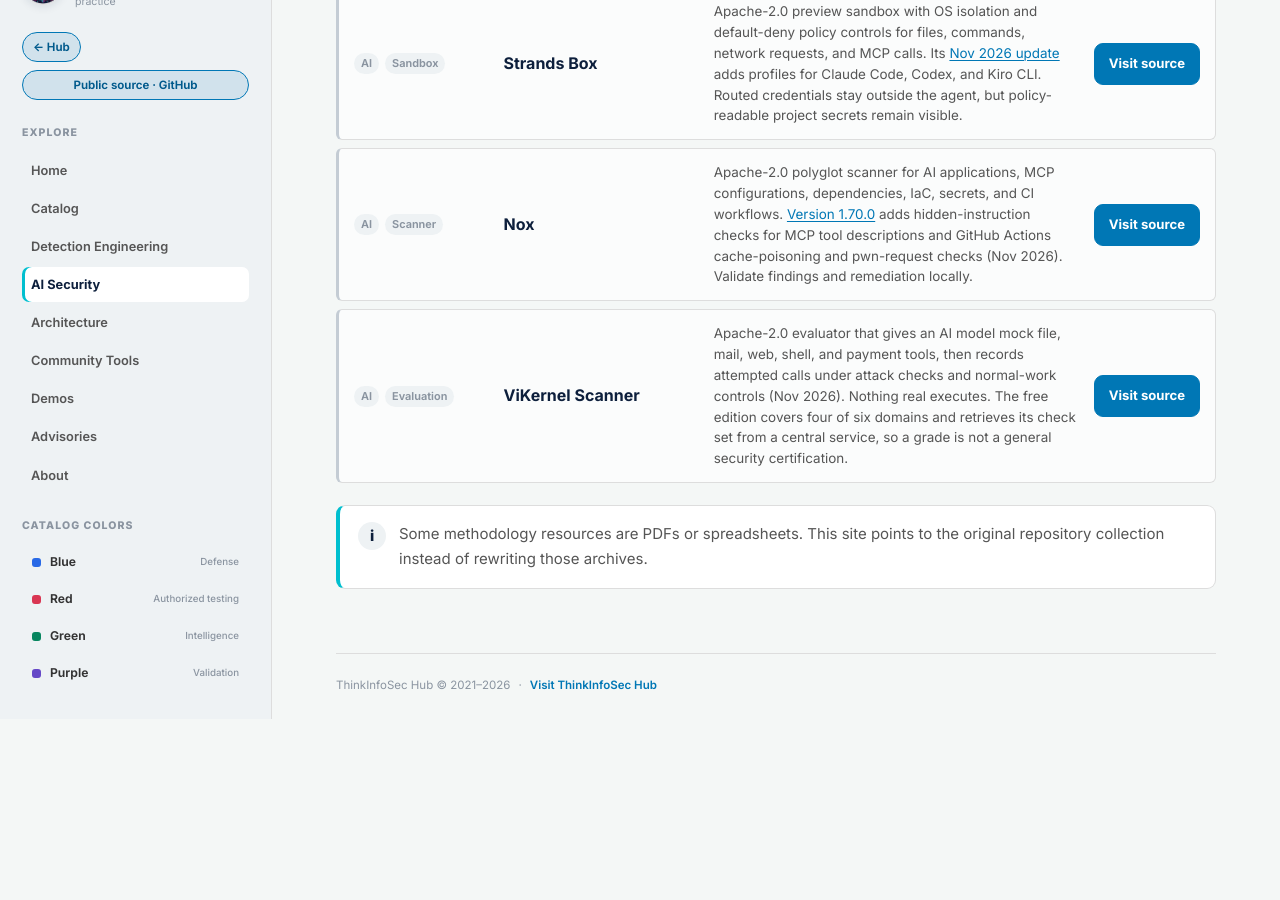
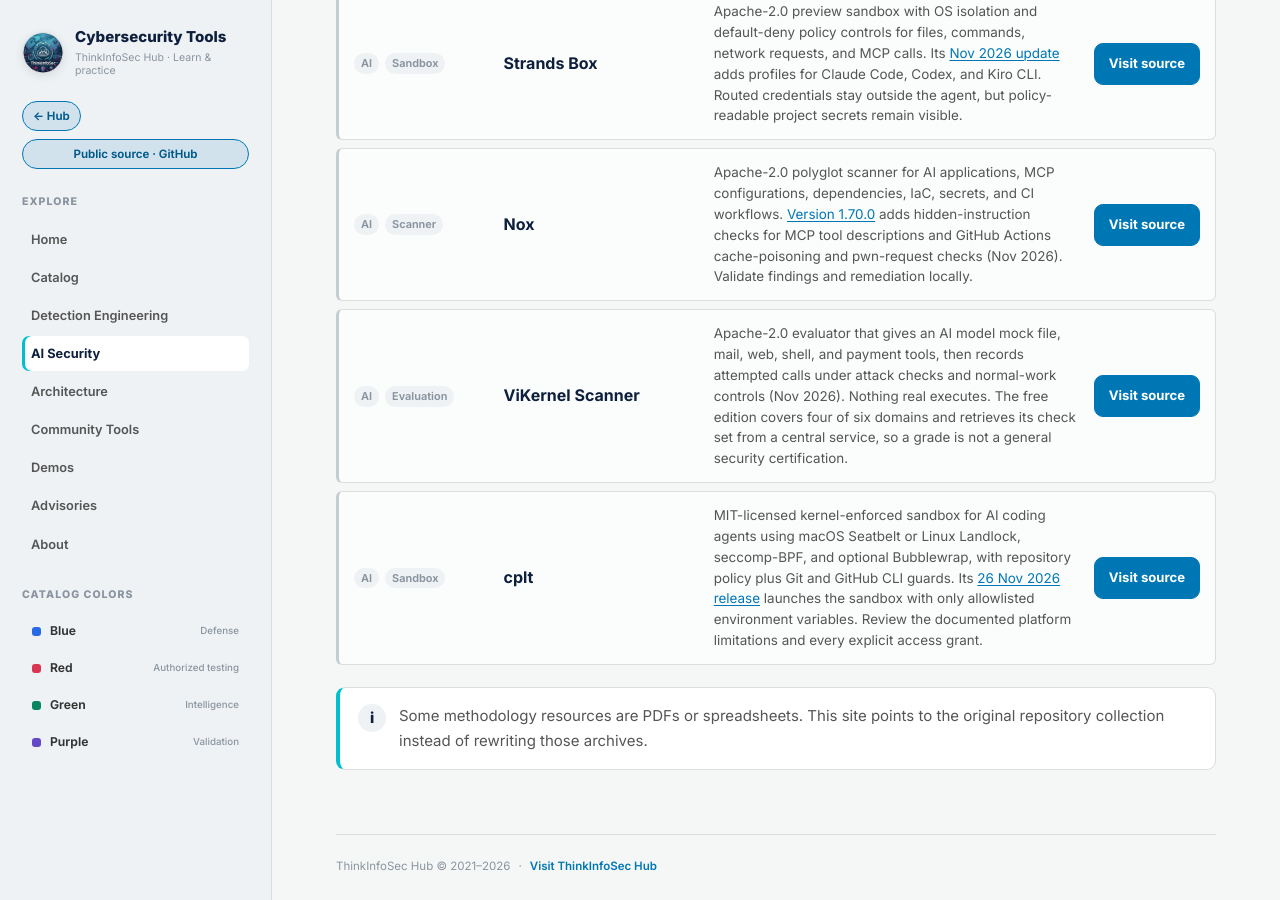
Before and after one commit to amcamillo/Cybersecurity_Tools, a Jekyll site: the page built from docs/03-ai-security/index.md, in a window 1280 px wide and 900 px high, scrolled down 2264 px. Built offline with Jekyll 4.4.1, drawn with Linux system fonts in a browser that asks for light colours; before the commit the page ends 2983 px from its top, so only the background shows below that; some of the changed text lies outside the part shown.

Commit message:
content: add cplt agent sandbox
Co-authored-by: Autoisland <Autoisland@users.noreply.github.com>

```diff
--- a/docs/03-ai-security/index.md
+++ b/docs/03-ai-security/index.md
@@ -116,6 +116,12 @@ permalink: /ai-security/
     <p>Apache-2.0 evaluator that gives an AI model mock file, mail, web, shell, and payment tools, then records attempted calls under attack checks and normal-work controls (Nov 2026). Nothing real executes. The free edition covers four of six domains and retrieves its check set from a central service, so a grade is not a general security certification.</p>
     <a class="button" href="https://github.com/final-bench/vikernel-scanner">Visit source</a>
   </article>
+  <article class="card" data-filter-item data-tags="AI,Sandbox,Policy">
+    <div class="card__meta"><span class="category-chip">AI</span><span class="category-chip">Sandbox</span></div>
+    <h3>cplt</h3>
+    <p>MIT-licensed kernel-enforced sandbox for AI coding agents using macOS Seatbelt or Linux Landlock, seccomp-BPF, and optional Bubblewrap, with repository policy plus Git and GitHub CLI guards. Its <a href="https://github.com/navikt/cplt/releases/tag/2026.11.26-153933-ab2207b">26 Nov 2026 release</a> launches the sandbox with only allowlisted environment variables. Review the documented platform limitations and every explicit access grant.</p>
+    <a class="button" href="https://github.com/navikt/cplt">Visit source</a>
+  </article>
 </div>
 </section>
 
```
Also changed, not shown: docs/01-catalog/blue.md (+6 -0 lines), README.md.
